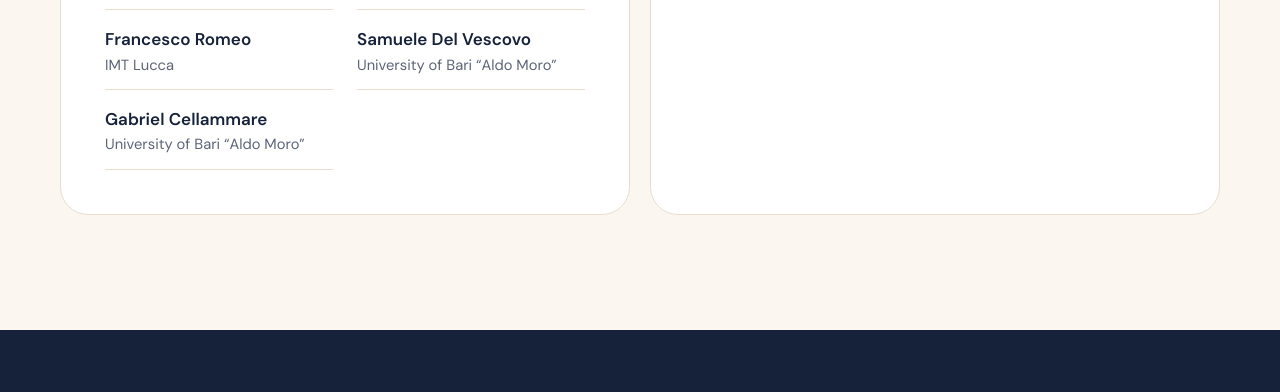
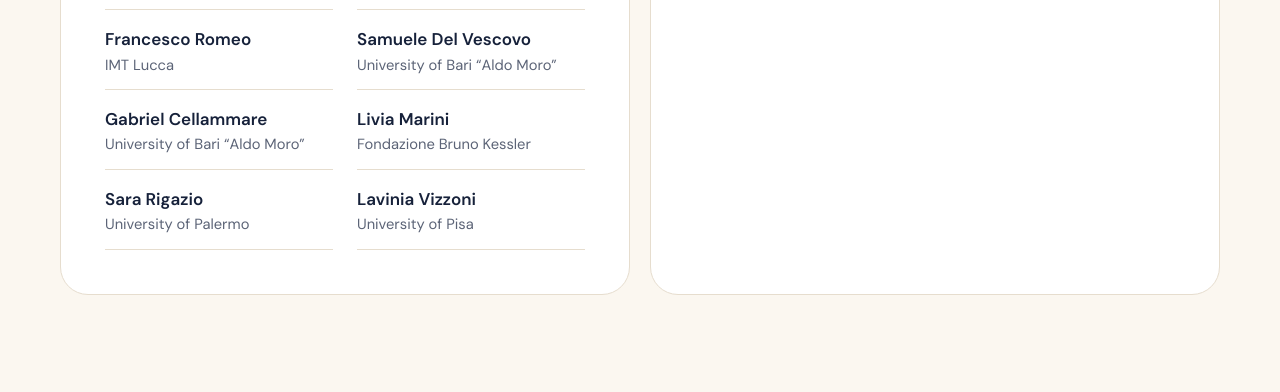
Before and after one commit to lopsandrea/childigit, a website: page index.html in a window 1280 px wide. Shown: the part 6073-6465 px from the top of the page. Drawn offline with Linux system fonts and the light colour scheme.

Commit message:
Add Livia Marini, Sara Rigazio and Lavinia Vizzoni to the Technical Program Committee

```diff
--- a/index.html
+++ b/index.html
@@ -539,6 +539,9 @@
             <li><span class="committee-name">Francesco Romeo</span><span class="committee-aff">IMT Lucca</span></li>
             <li><span class="committee-name">Samuele Del Vescovo</span><span class="committee-aff">University of Bari “Aldo Moro”</span></li>
             <li><span class="committee-name">Gabriel Cellammare</span><span class="committee-aff">University of Bari “Aldo Moro”</span></li>
+            <li><span class="committee-name">Livia Marini</span><span class="committee-aff">Fondazione Bruno Kessler</span></li>
+            <li><span class="committee-name">Sara Rigazio</span><span class="committee-aff">University of Palermo</span></li>
+            <li><span class="committee-name">Lavinia Vizzoni</span><span class="committee-aff">University of Pisa</span></li>
           </ul>
         </section>
 
```
Also changed, not shown: tests/content.spec.js (+6 -0 lines).
